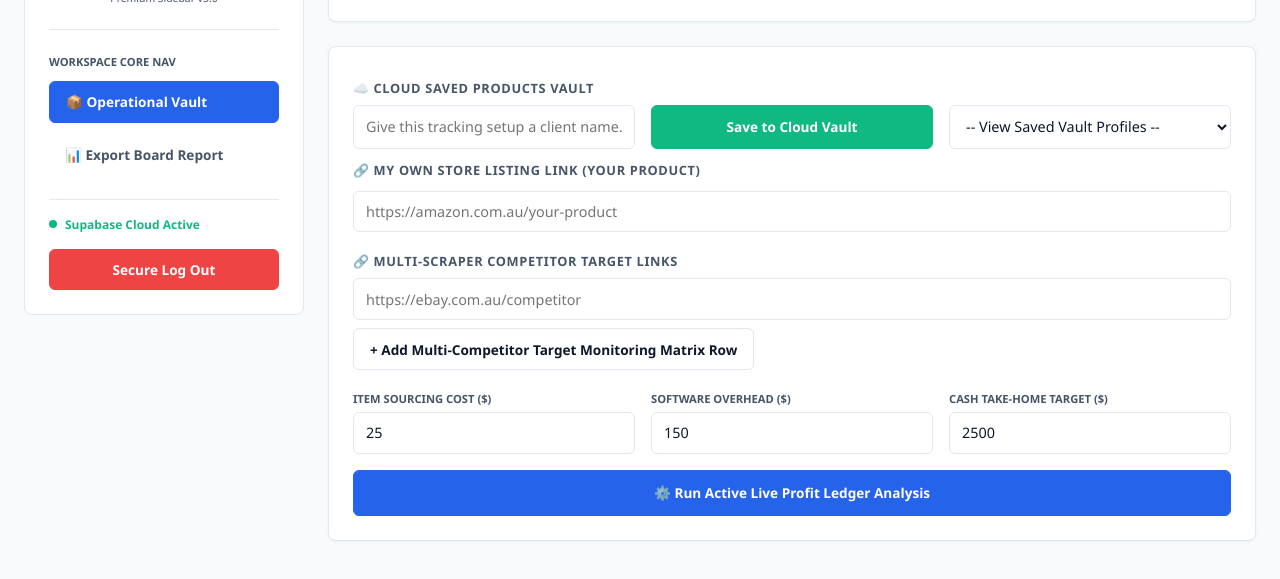
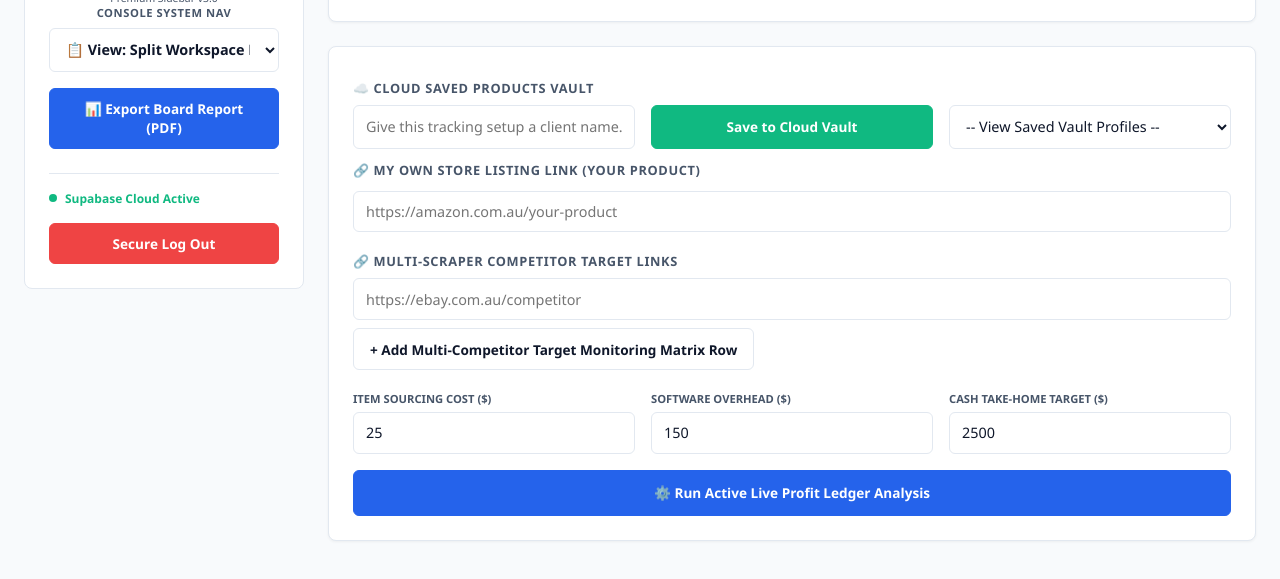
Before and after one commit to munworx/ecom-runway-ai, a plain HTML site: page agency-vault-sidebar.html in a window 1280 px wide. Shown: the part 147-726 px from the top of the page. Drawn offline with nearby package versions, Linux system fonts and the light colour scheme; no server answers.

Commit message:
Update agency-vault-sidebar.html

```diff
--- a/agency-vault-sidebar.html
+++ b/agency-vault-sidebar.html
@@ -61,12 +61,18 @@
             <img src="munworx-logo.PNG" alt="MunWorx Logo" style="height: 55px; margin: 0 auto 0.5rem auto; display: block;">
             <h3 style="font-size: 1.1rem; font-weight: 700; color: var(--txt-main);">MarginMatrix AI</h3>
             <span style="font-size: 0.65rem; color: var(--txt-muted); display: block; margin-top: 2px;">Premium Sidebar v3.0</span>
+              <!-- PREMIUM SANDBOX PORTAL ARCHITECTURE DROPDOWN MENU -->
+        <div style="display: flex; flex-direction: column; gap: 0.5rem;">
+            <span style="font-size: 0.7rem; font-weight: 700; color: var(--txt-muted); text-transform: uppercase; letter-spacing: 0.05em;">Console System Nav</span>
+            <select id="system_portal_nav" class="text-input" style="font-weight: 600; cursor: pointer; background: #fff; width: 100%;" onchange="navigatePortal(this.value)">
+                <option value="agency-vault-sidebar.html">📋 View: Split Workspace Rail</option>
+                <option value="agency-vault-auto.html">📦 View: Core Operational Vault</option>
+                <option value="agency-vault-trends.html">📈 View: Historical Price Trends</option>
+                <option value="agency-vault-live.html">⏱️ View: Real-Time Clock Portal</option>
+                <option value="agency-vault-intel.html">🧠 View: Tactical Advisory Suite</option>
+            </select>
+            <button class="action-btn btn-primary" style="width: 100%; margin-top: 0.5rem; justify-content: flex-start;" onclick="generatePDFReport()">📊 Export Board Report (PDF)</button>
         </div>
-        <hr style="border: 0; border-top: 1px solid var(--border-ui); margin: 0;">
-        <div style="display: flex; flex-direction: column; gap: 0.75rem;">
-            <span style="font-size: 0.7rem; font-weight: 700; color: var(--txt-muted); text-transform: uppercase;">Workspace Core Nav</span>
-            <button class="action-btn btn-primary" style="width: 100%; text-align: left; justify-content: flex-start; padding: 0.65rem 1rem;">📦 Operational Vault</button>
-            <button class="action-btn" style="width: 100%; text-align: left; justify-content: flex-start; padding: 0.65rem 1rem; background: transparent; border: none; color: var(--txt-muted);" onclick="generatePDFReport()">📊 Export Board Report</button>
         </div>
         <div style="margin-top: auto; padding-top: 1rem; border-top: 1px solid var(--border-ui);">
             <div style="display: flex; align-items: center; gap: 8px; margin-bottom: 1rem;">
```
